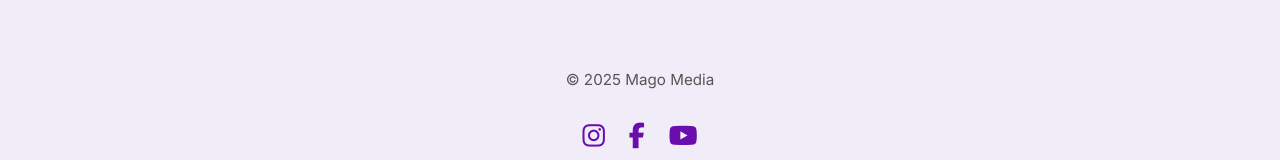
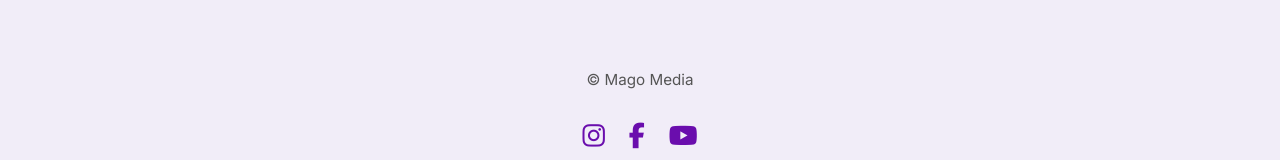
Before and after one commit to daumenas/mago-project, a Nuxt app: page / in a window 1280 px wide. Shown: the part 6690-6850 px from the top of the page. Built offline with nearby package versions, Linux system fonts and the light colour scheme.

Commit message:
Update Footer.vue

```diff
--- a/components/Footer.vue
+++ b/components/Footer.vue
@@ -1,7 +1,7 @@
 <template>
     <footer class="footer">
       <div class="footer-container">
-        <p>&copy; {{ new Date().getFullYear() }} Mago Media</p>
+        <p>&copy; Mago Media</p>
         <div class="social-icons">
           <a href="https://instagram.com/magomediamx" target="_blank" aria-label="Instagram">
             <i class="fab fa-instagram"></i>
```
